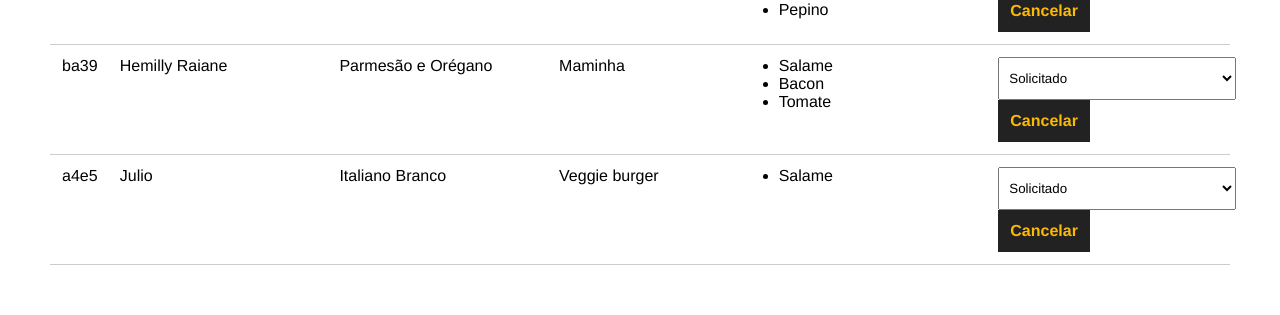
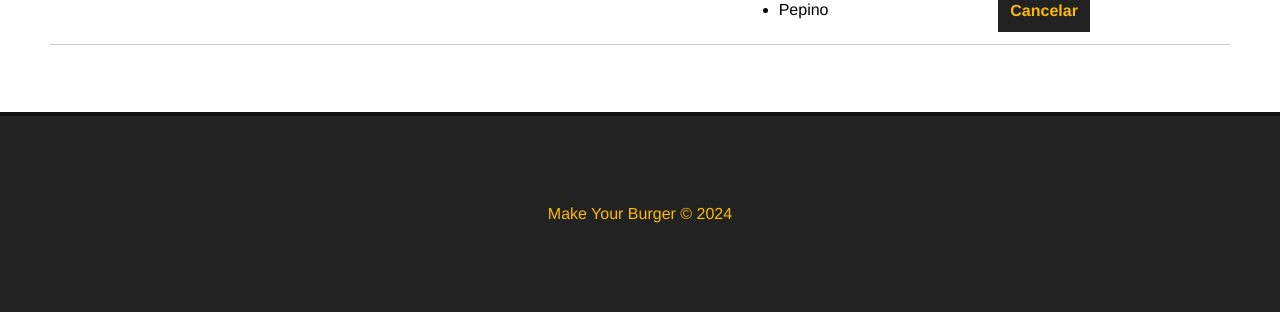
Before and after one commit to migueldelgg/Projeto-Vue, a Vue app: page /pedidos in a window 1280 px wide. Shown: the part 316-631 px from the top of the page. Built offline with nearby package versions, Linux system fonts and the light colour scheme; data requests are answered from the project's data file.

Commit message:
Removendo pedidos do sistema

```diff
--- a/db/db.json
+++ b/db/db.json
@@ -90,28 +90,6 @@
         "Pepino"
       ],
       "status": "Solicitado"
-    },
-    {
-      "id": "ba39",
-      "nome": "Hemilly Raiane",
-      "carne": "Maminha",
-      "pao": "Parmesão e Orégano",
-      "opcionais": [
-        "Salame",
-        "Bacon",
-        "Tomate"
-      ],
-      "status": "Solicitado"
-    },
-    {
-      "id": "a4e5",
-      "nome": "Julio",
-      "carne": "Veggie burger",
-      "pao": "Italiano Branco",
-      "opcionais": [
-        "Salame"
-      ],
-      "status": "Solicitado"
     }
   ]
 }
--- a/src/components/Dashboard.vue
+++ b/src/components/Dashboard.vue
@@ -13,9 +13,9 @@
     <div id="burger-table-rows">
       <div class="burger-table-row" v-for="burger in burgers" :key="burger.id">
         <div class="order-number">{{ burger.id }}</div>
-        <div>{{burger.nome}}</div>
-        <div>{{burger.pao}}</div>
-        <div>{{burger.carne}}</div>
+        <div>{{ burger.nome }}</div>
+        <div>{{ burger.pao }}</div>
+        <div>{{ burger.carne }}</div>
         <div>
           <ul>
             <li v-for="(opcional, index) in burger.opcionais" :key="index">
@@ -26,11 +26,18 @@
         <div>
           <select name="status" id="status">
             <option value="">Selecione o status do hamburguer</option>
-            <option v-for="s in status" :key="s.id" value="s.tipo" :selected="burger.status == s.tipo">
+            <option
+              v-for="s in status"
+              :key="s.id"
+              value="s.tipo"
+              :selected="burger.status == s.tipo"
+            >
               {{ s.tipo }}
             </option>
           </select>
-          <button class="delete-btn">Cancelar</button>
+          <button class="delete-btn" @click="deleteBurger(burger.id)">
+            Cancelar
+          </button>
         </div>
       </div>
     </div>
@@ -59,13 +66,22 @@
 
       this.getStatus();
     },
-    async getStatus(){
+    async getStatus() {
       const req = await fetch("http://localhost:3000/status");
 
-      const data = await req.json()
+      const data = await req.json();
 
       this.status = data;
-    }
+    },
+    async deleteBurger(id) {
+      const req = await fetch(`http://localhost:3000/burgers/${id}`, {
+        method: "DELETE",
+      });
+
+      const res = await req.json();
+      console.log(res);
+      this.getPedidos();
+    },
   },
   mounted() {
     this.getPedidos();
```
